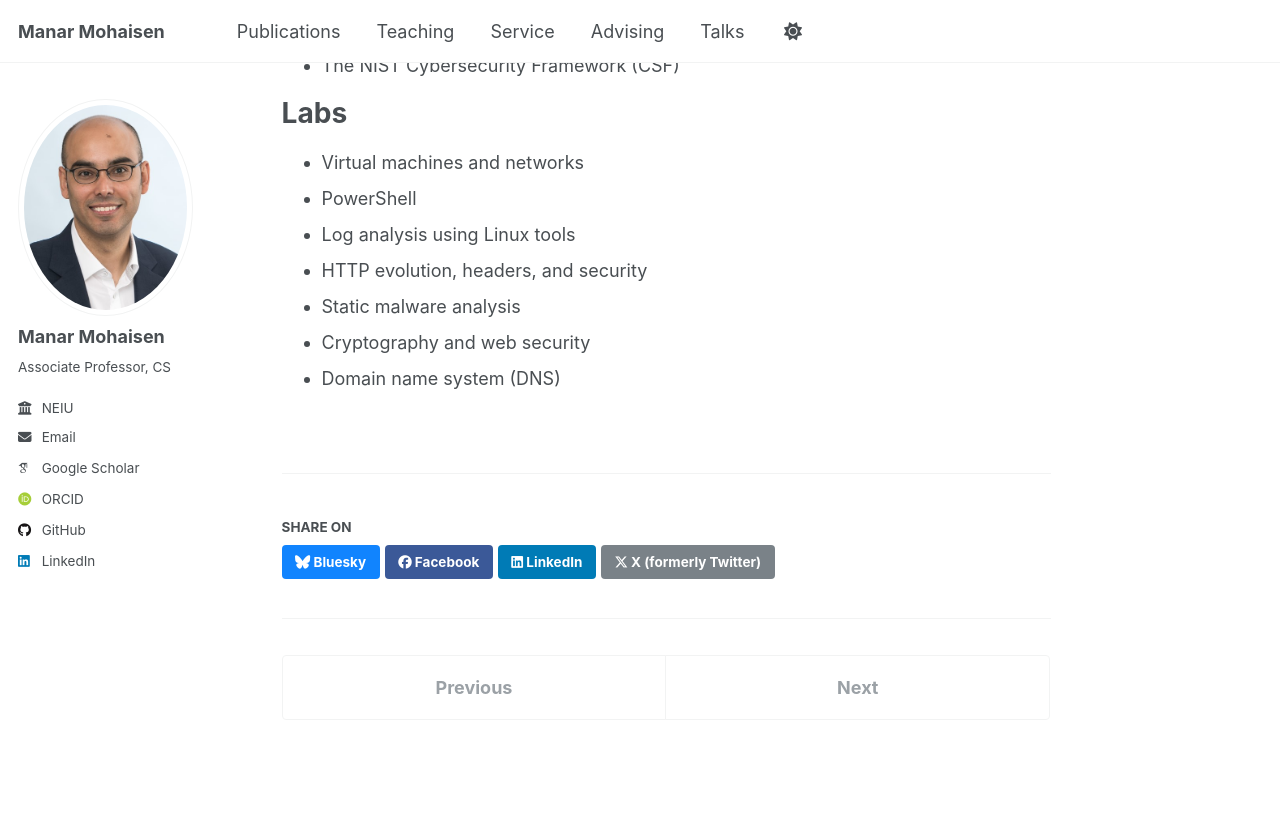
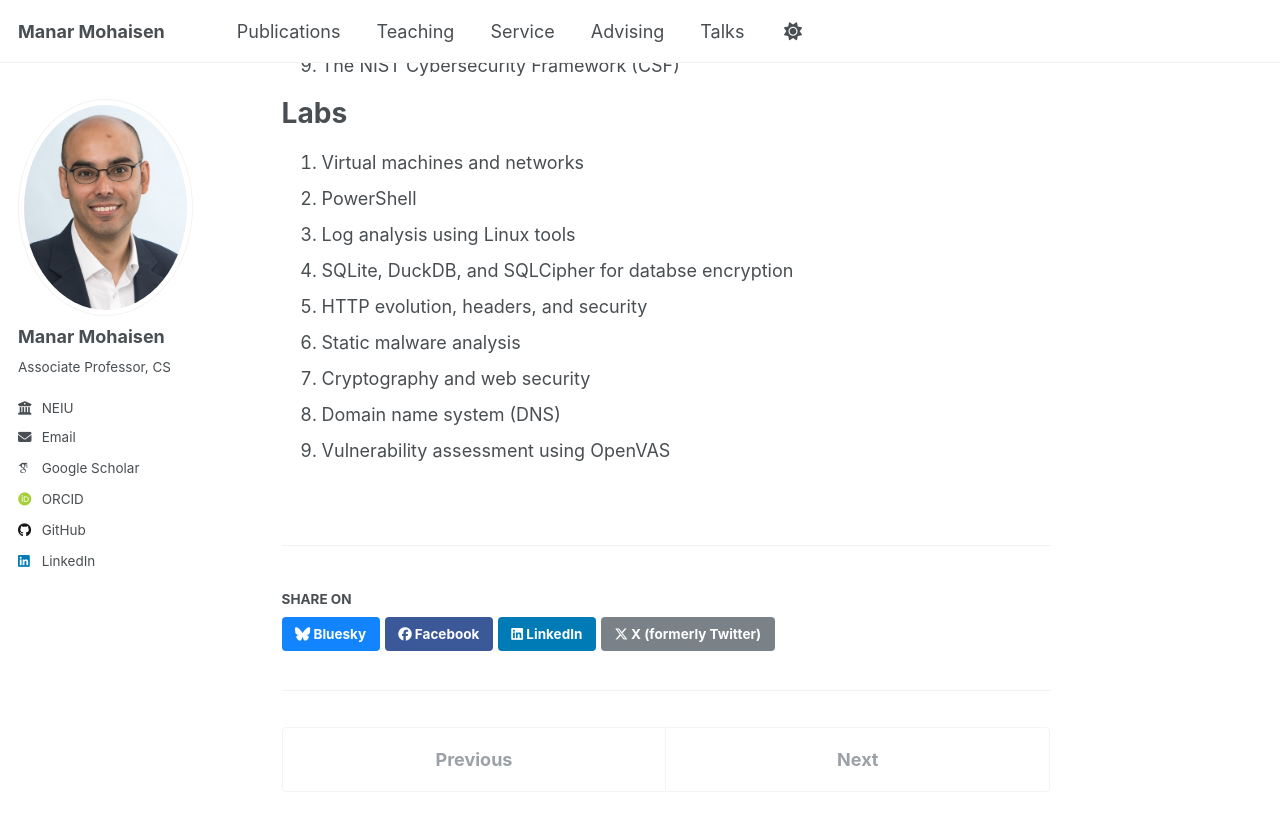
Before and after one commit to manarmohaisen/manarmohaisen.github.io, a Jekyll site: the page built from _teaching/cs360.md, in a window 1280 px wide and 900 px high, scrolled down 3441 px. Shown: the top 831 px of the window. Built offline with Jekyll 4.4.1, drawn with Linux system fonts in a browser that asks for light colours; some web fonts are replaced; a script that is not in the unit is left out.

Commit message:
Update cs360.md

```diff
--- a/_teaching/cs360.md
+++ b/_teaching/cs360.md
@@ -124,22 +124,24 @@ Lectures
 
 Cybersecurity Defense Frameworks
 ======
-- The Pyramid of Pain
-- Cyber Kill Chain (CKC)
-- Unified Kill Chain (UKC)
-- MITRE D3FEND (Detection, Denial, and Disruption Framework Empowering Network Defense)
-- MITRE ATT&CK (Adversarial Tactics, Techniques, and Common Knowledge)
-- OWASP Top Ten Web Application Security Risks
-- SANS/MITRE 2024 Common Weaknesses Enumeration (CWE) Top 25 Most Dangerous Software Weaknesses
-- Center for Internet Security (CIS) Critical Security Controls
-- The NIST Cybersecurity Framework (CSF)
+1. The Pyramid of Pain
+2. Cyber Kill Chain (CKC)
+3. Unified Kill Chain (UKC)
+4. MITRE D3FEND (Detection, Denial, and Disruption Framework Empowering Network Defense)
+5. MITRE ATT&CK (Adversarial Tactics, Techniques, and Common Knowledge)
+6. OWASP Top Ten Web Application Security Risks
+7. SANS/MITRE 2024 Common Weaknesses Enumeration (CWE) Top 25 Most Dangerous Software Weaknesses
+8. Center for Internet Security (CIS) Critical Security Controls
+9. The NIST Cybersecurity Framework (CSF)
 
 Labs
 ======
-- Virtual machines and networks
-- PowerShell
-- Log analysis using Linux tools
-- HTTP evolution, headers, and security
-- Static malware analysis
-- Cryptography and web security
-- Domain name system (DNS)
+1. Virtual machines and networks
+2. PowerShell
+3. Log analysis using Linux tools
+4. SQLite, DuckDB, and SQLCipher for databse encryption
+5. HTTP evolution, headers, and security
+6. Static malware analysis
+7. Cryptography and web security
+8. Domain name system (DNS)
+9. Vulnerability assessment using OpenVAS
```
